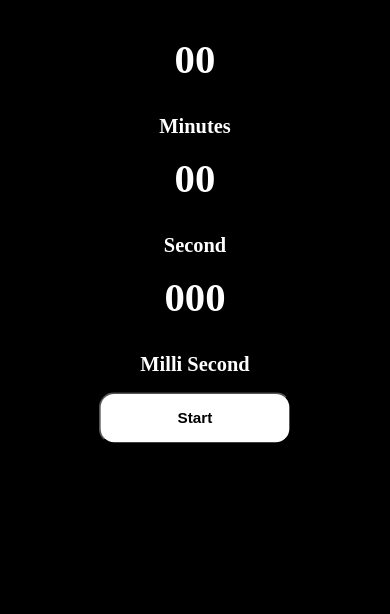
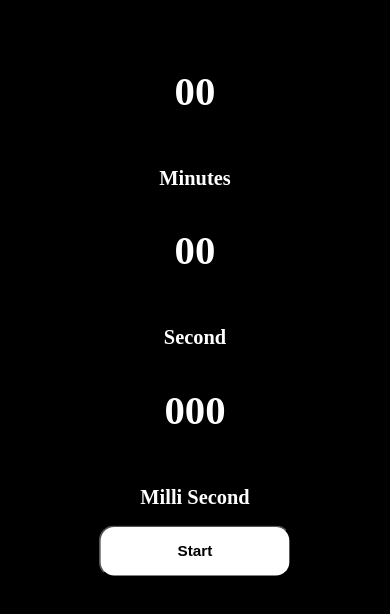
Before and after one commit to SATISH84461/timer.githu.io, a plain HTML site: page index.html in a window 390 px wide. Drawn offline with Linux system fonts and the light colour scheme.

Commit message:
changes in style.css

```diff
--- a/style.css
+++ b/style.css
@@ -34,8 +34,8 @@ h1{
         margin: 0;
         transform: scale(0.85);
     }
-    p,h1,h1, div{
-        margin: 0;
+    h1{
+        margin: 0.5em;
     }
     .container{
         margin: 0;
```
